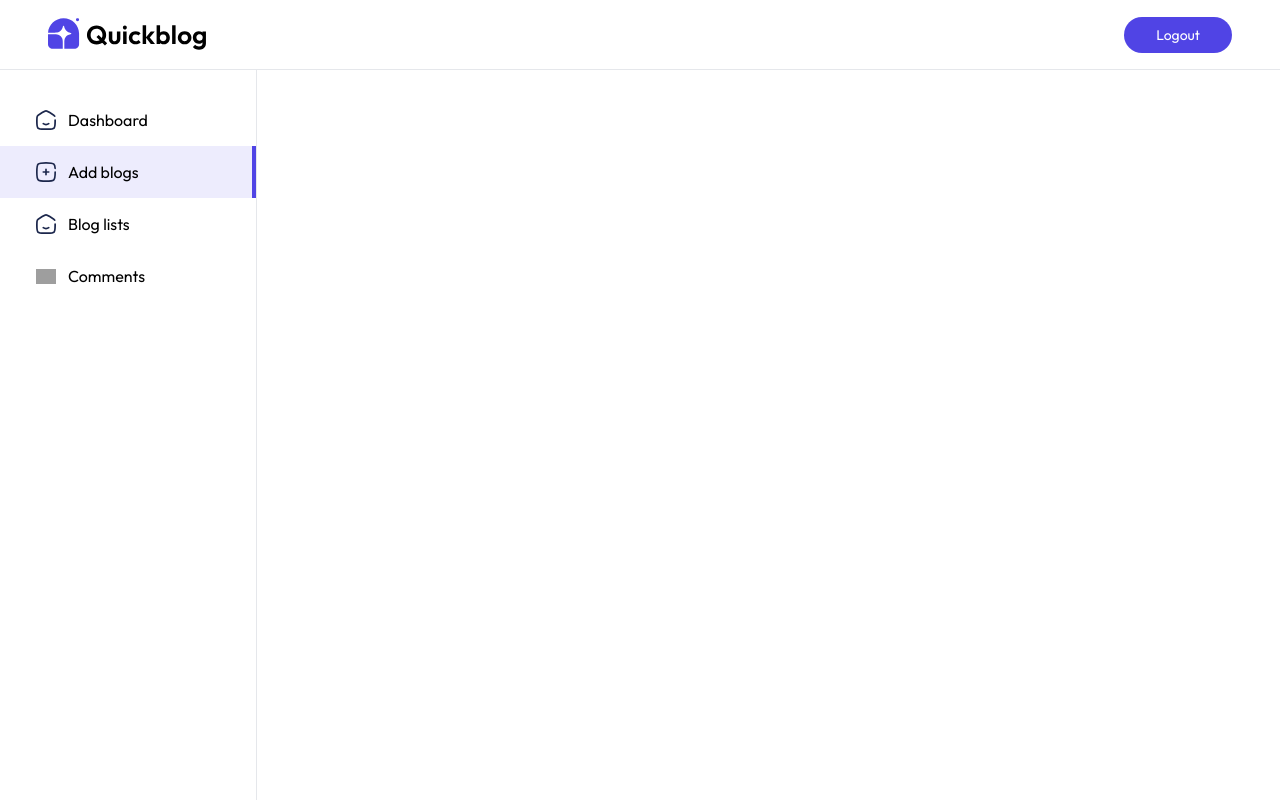
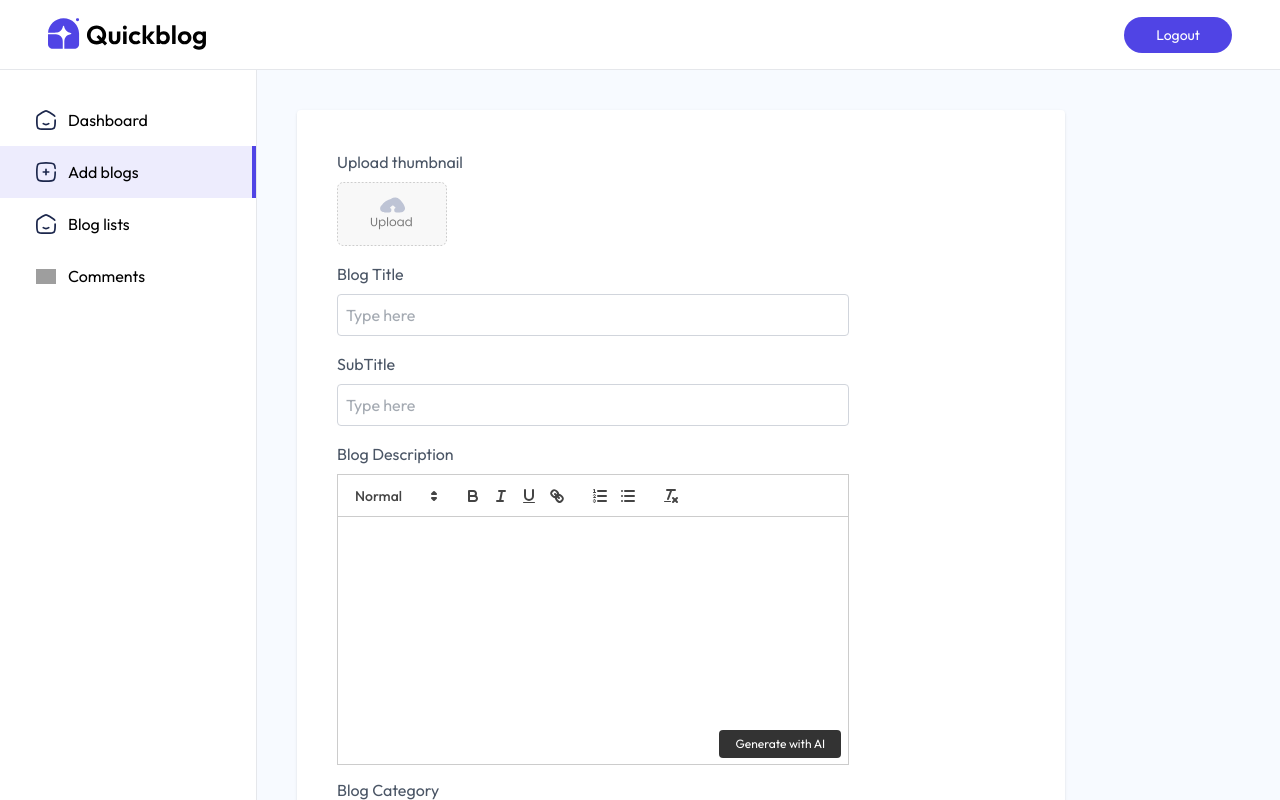
Before and after one commit to SaiVardhanNP/ai-blog, a React (Vite) app in the folder client/: page /admin/addBlog in a window 1280 px wide. Built offline with nearby package versions, Linux system fonts and the light colour scheme; no server answers; grey boxes are pictures that could not be loaded; a web font is replaced by a local one.

Commit message:
implemented the add blog feature

```diff
--- a/client/package.json
+++ b/client/package.json
@@ -13,6 +13,7 @@
     "@tailwindcss/vite": "^4.1.11",
     "axios": "^1.10.0",
     "motion": "^12.23.5",
+    "quill": "^2.0.3",
     "react": "^19.1.0",
     "react-dom": "^19.1.0",
     "react-hot-toast": "^2.5.2",
--- a/client/src/App.jsx
+++ b/client/src/App.jsx
@@ -9,6 +9,7 @@
 import ListBlog from './pages/admin/ListBlog'
 import Comments from './pages/admin/Comments'
 import Login from './pages/admin/Login'
+import 'quill/dist/quill.snow.css'
 
 const App = () => {
   return (
--- a/client/src/pages/admin/AddBlog.jsx
+++ b/client/src/pages/admin/AddBlog.jsx
@@ -1,11 +1,66 @@
-import React from 'react'
+import React, { useEffect, useState ,useRef} from 'react'
+import { assets, blogCategories } from '../../assets/assets'
+import Quill from 'quill';
+const AddBlog = () => {
 
-const AddBlog = () => {
-  return (
-    <div>
+    const editorRef=useRef(null);
+    const quillRef=useRef(null);
+    const [image, setImage] = useState(false);
+    const [title, setTitle] = useState("");
+    const [subTitle, setSubTitle] = useState("");
+    const [category, setCategory] = useState("Startup");
+    const [isPublished, setIsPublished] = useState(false);
 
-    </div>
-  )
+    const onSubmitHandler = async (e) => {
+        e.preventDefault();
+    }
+
+    const generateContent=async()=>{
+
+    }
+
+    useEffect(()=>{
+        if(!quillRef.current && editorRef.current){
+            quillRef.current=new Quill(editorRef.current,{theme:'snow'})
+        }
+    },[]);
+    return (
+        <form className='flex-1 bg-blue-50/50 text-gray-600 h-full overflow-scroll'>
+            <div className='bg-white w-full max-w-3xl p-4 md:p-10 sm:m-10 shadow rounded'>
+                <p>Upload thumbnail</p>
+                <label htmlFor="image">
+                    <img src={!image ? assets.upload_area : URL.createObjectURL(image)} className='mt-2 h-16 rounded cursor-pointer' alt="" />
+                    <input onChange={(e) => setImage(e.target.files[0])} type="file" id="image" hidden required />
+                </label>
+                <p className='mt-4'>Blog Title</p>
+                <input type="text" placeholder='Type here' onChange={(e) => setTitle(e.target.value)} required className='w-full max-w-lg mt-2 p-2 border border-gray-300 outline-none rounded' name="" id="" />
+                <p className='mt-4'>SubTitle</p>
+                <input type="text" placeholder='Type here' onChange={(e) => setSubTitle(e.target.value)} required className='w-full max-w-lg mt-2 p-2 border border-gray-300 outline-none rounded' name="" id="" />
+                <p className='mt-4'>Blog Description</p>
+                <div className='max-w-lg h-74 pb-16 sm:pb-10 pt-2 relative'>
+                    <div ref={editorRef}></div>
+                    <button className='absolute bottom-1 right-2 ml-2 text-xs text-white bg-black/80 px-4 py-1.5 rounded hover:underline cursor-pointer' type='button' onClick={generateContent}>Generate with AI</button>
+                </div>
+                <p className="mt-4">Blog Category</p>
+                <select onChange={(e)=>setCategory(e.target.value)} name="category" className='mt-2 px-3 py-2 border text-gray-500 border-gray-300 outline-none rounded' >
+                    <option value="">Select Category</option>
+                    {
+                        blogCategories.map((item,index)=>{
+                            return <option key={index} value={item}>{item}</option>
+                        })
+                    }
+                </select>
+
+
+                <div className='flex mt-4 gap-2'>
+                    <p>Publish Now</p>
+                    <input type="checkbox" checked={isPublished} className='scale-125 cursor-pointer' onChange={e=>setIsPublished(e.target.checked)}  />
+                </div>
+
+                <button type="submit" className='mt-8 w-40 h-10 bg-primary text-white rounded cursor-pointer text-sm'>Add Blog</button>
+            </div>
+        </form>
+    )
 }
 
 export default AddBlog
--- a/client/src/pages/admin/Layout.jsx
+++ b/client/src/pages/admin/Layout.jsx
@@ -13,7 +13,7 @@
   return (
     <>
     <div className='flex items-center justify-between py-2 h-[70px] px-4 sm:px-12 border-b border-gray-200'>
-    <img onClick={navigate("/")} src={assets.logo} className='w-32 sm:w-40 cursor-pointer' alt="" />
+    <img onClick={()=>navigate("/")} src={assets.logo} className='w-32 sm:w-40 cursor-pointer' alt="" />
     <button className='text-sm px-8 py-2 bg-primary text-white rounded-full cursor-pointer' onClick={()=>logout()}>Logout</button>
     </div>
     <div className='flex h-[calc(100vh-70px)]'>
--- a/package.json
+++ /dev/null
@@ -1,5 +0,0 @@
-{
-  "dependencies": {
-    "moment": "^2.30.1"
-  }
-}
```
Also changed, not shown: 2 other files (tests, documents, lock files or other folders).
